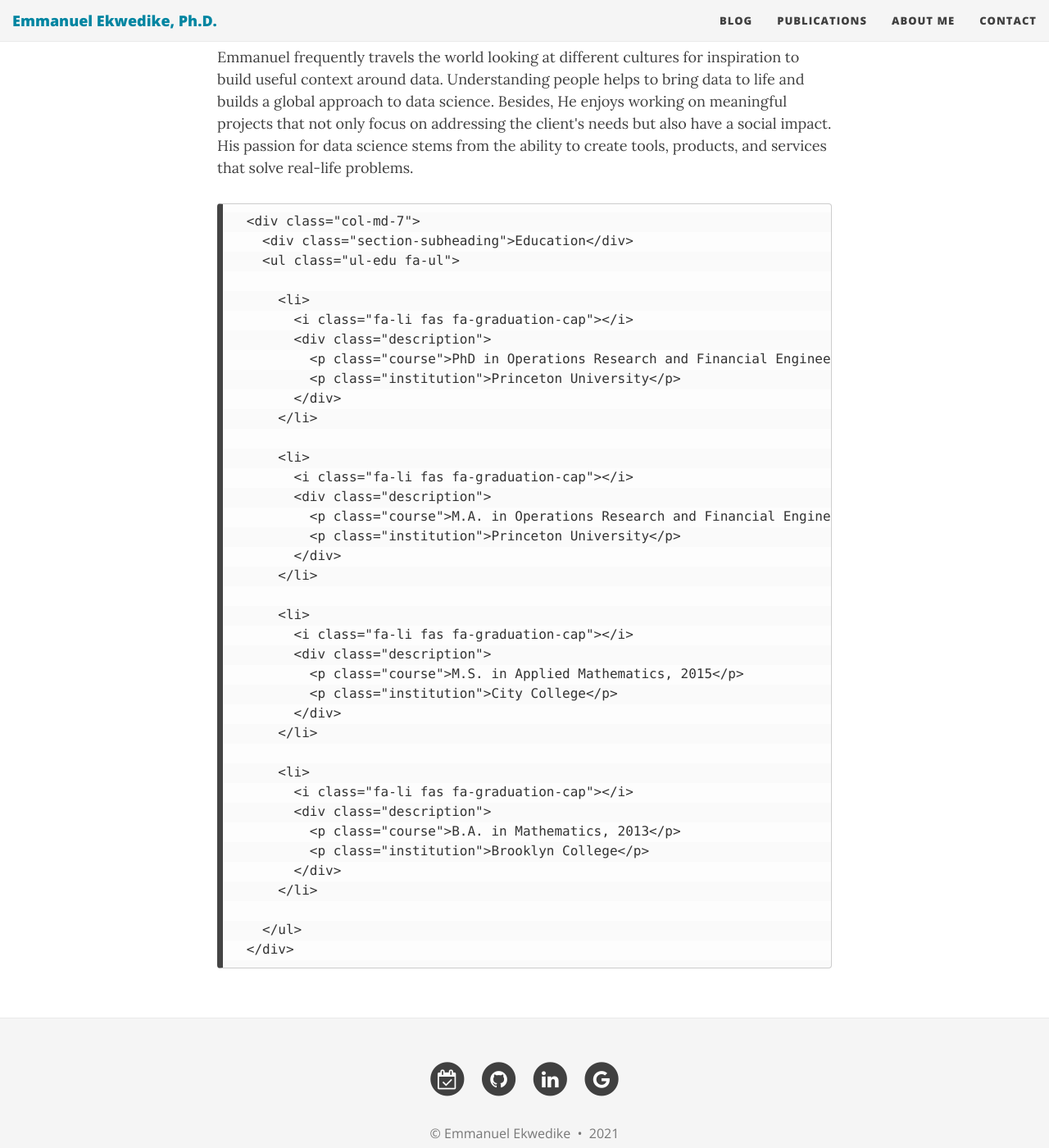
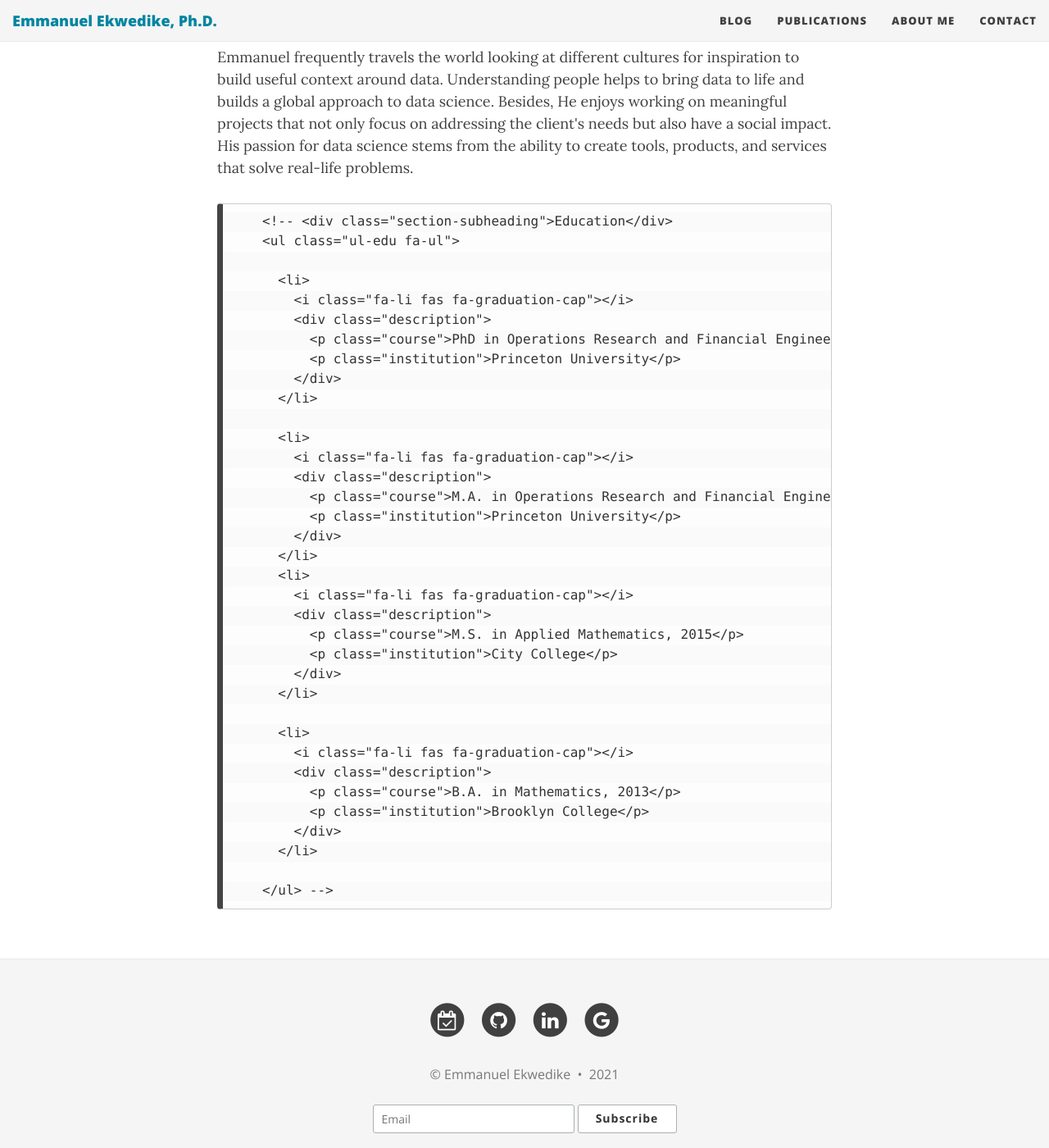
Before and after one commit to eekwedike/eekwedike.github.io, a Jekyll site: the page built from aboutme.md, in a window 1280 px wide and 1400 px high, scrolled down 552 px. Shown: the whole window at 82% size. Built offline with Jekyll 4.4.1, drawn with Linux system fonts in a browser that asks for light colours; nearby versions of some CDN libraries; a style sheet for code colours, icons or effects is not loaded.

```diff
--- a/aboutme.md
+++ b/aboutme.md
@@ -16,8 +16,7 @@
 Emmanuel frequently travels the world looking at different cultures for inspiration to build useful context around data. Understanding people helps to bring data to life and builds a global approach to data science. Besides, He enjoys working on meaningful projects that not only focus on addressing the client's needs but also have a social impact. His passion for data science stems from the ability to create tools, products, and services that solve real-life problems.
 </p>
 
-      <div class="col-md-7">
-        <div class="section-subheading">Education</div>
+        <!-- <div class="section-subheading">Education</div>
         <ul class="ul-edu fa-ul">
 
           <li>
@@ -35,7 +34,6 @@
               <p class="institution">Princeton University</p>
             </div>
           </li>
-
           <li>
             <i class="fa-li fas fa-graduation-cap"></i>
             <div class="description">
@@ -52,8 +50,7 @@
             </div>
           </li>
 
-        </ul>
-      </div>
+        </ul> -->
 
 
 <!--
```
